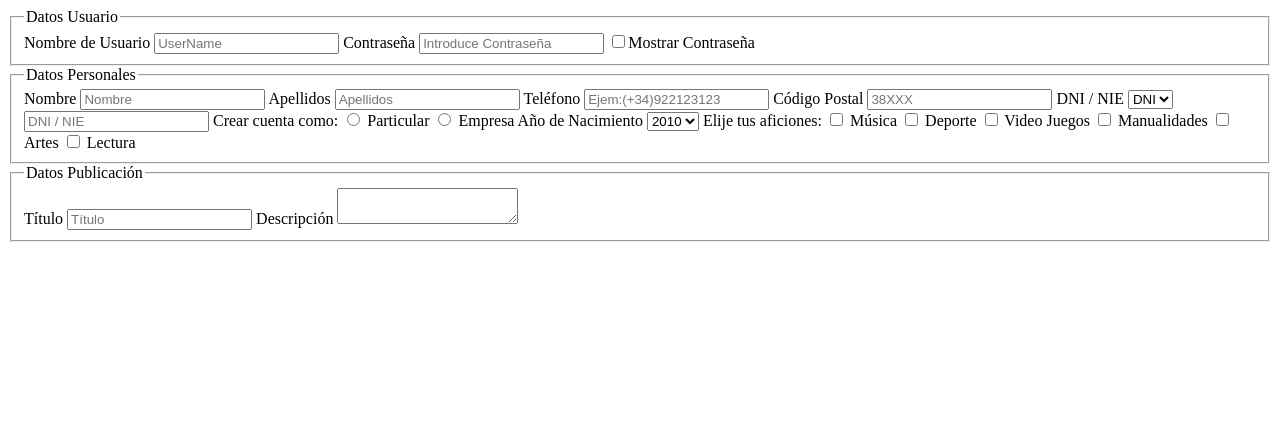
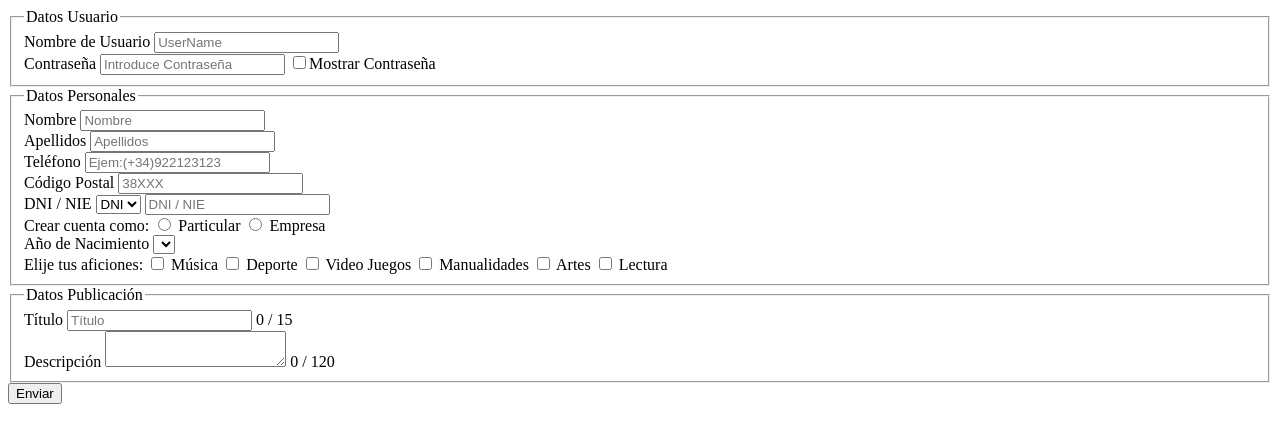
Before and after one commit to ale-castrillo/ale-castrillo.github.io, a plain HTML site: page DEW/UT04-01/index.html in a window 1280 px wide. Drawn offline with Linux system fonts and the light colour scheme.

Commit message:
Update index.html

```diff
--- a/DEW/UT04-01/index.html
+++ b/DEW/UT04-01/index.html
@@ -5,6 +5,7 @@
     <meta charset="UTF-8">
     <meta name="viewport" content="width=device-width, initial-scale=1.0">
     <title>Document</title>
+
 </head>
 
 <body>
@@ -12,51 +13,56 @@
         <fieldset>
             <legend>Datos Usuario</legend>
 
+            <div>
                 <label for="UserName">Nombre de Usuario</label>
                 <input type="text" id="UserName" placeholder="UserName">
-
+            </div>
+            <div>
                 <label for="contrasena">Contraseña</label>
                 <input type="password" id="contrasena" placeholder="Introduce Contraseña">
                 <input type="checkbox" id="mostrarContr"><label for="mostrarContr">Mostrar Contraseña</label>
+            </div>
 
         </fieldset>
         <fieldset>
             <legend>Datos Personales</legend>
-
+            <div>
                 <label for="nombre">Nombre</label>
                 <input type="text" id="nombre" placeholder="Nombre">
-
+            </div>
+            <div>
                 <label for="apellidos">Apellidos</label>
                 <input type="text" id="apellidos" placeholder="Apellidos">
-
+            </div>
+            <div>
                 <label for="telefono">Teléfono</label>
                 <input type="tel" id="telefono" placeholder="Ejem:(+34)922123123">
-
+            </div>
+            <div>
                 <label for="codPostal">Código Postal</label>
                 <input type="number" id="codPostal" placeholder="38XXX">
-
+            </div>
+            <div>
                 <label for="dninie">DNI / NIE</label>
                 <select name="selectdninie" id="selectdninie">
                     <option value="dni">DNI</option>
                     <option value="nie">NIE</option>
                 </select>
                 <input type="text" id="dninie" placeholder="DNI / NIE">
-
+            </div>
+            <div>
                 <label for="tipoCuenta">Crear cuenta como:</label>
                 <input type="radio" name="tipoCuenta" id="Particular" value="Particular">
                 <label for="Particular">Particular</label>
                 <input type="radio" name="tipoCuenta" id="Empresa" value="Empresa">
                 <label for="Empresa">Empresa</label>
-
+            </div>
+            <div>
                 <label for="nacimiento">Año de Nacimiento</label>
                 <select name="nacimiento" id="nacimiento">
-                <option value="2010" selected>2010</option>
-                <option value="2009">2009</option>
-                <option value="2008">2008</option>
-                <option value="2007">2007</option>
-                <option value="2006">2006</option>
                 </select>
-
+            </div>
+            <div>
                 <label for="aficiones">Elije tus aficiones:</label>
                 <input type="checkbox" name="aficiones" id="musica" value="musica">
                 <label for="musica">Música</label>
@@ -70,19 +76,25 @@
                 <label for="artes">Artes</label>
                 <input type="checkbox" name="aficiones" id="lectura" value="lectura">
                 <label for="lectura">Lectura</label>
-
+            </div>
         </fieldset>
         <fieldset>
             <legend>Datos Publicación</legend>
-
+            <div>
                 <label for="titulo">Título</label>
                 <input type="text" id="titulo" placeholder="Título">
+                <span id="titulo-count">0 / 15</span>
+            </div>
+            <div>
+                <label for="descripcion">Descripción</label>
+                <textarea name="descripcion" id="descripcion"></textarea>
+                <span id="descripcion-count">0 / 120</span>
+            </div>
+        </fieldset>
 
-            <label for="Descripcion">Descripción</label>
-            <textarea name="Descripcion" id="Descripcion"></textarea>
-
-        </fieldset>
+        <input type="submit" value="Enviar">
     </form>
+    <script src="./form.js"></script>
 </body>
 
 </html>
```
Lines whose indentation alone changed are shown as unchanged.
